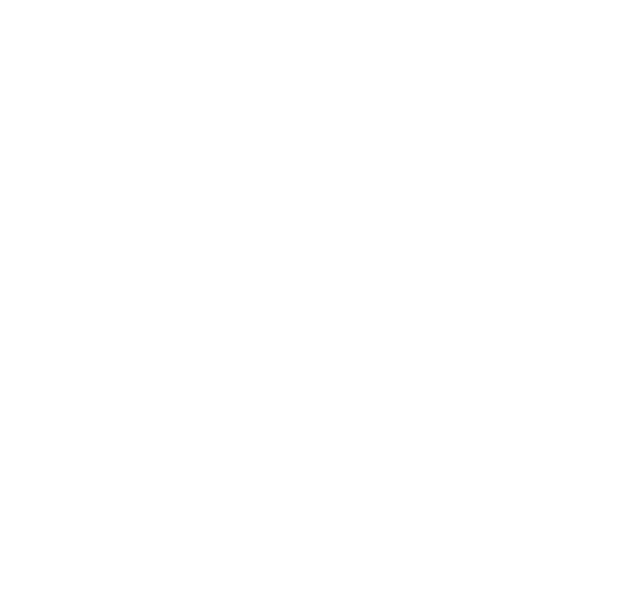
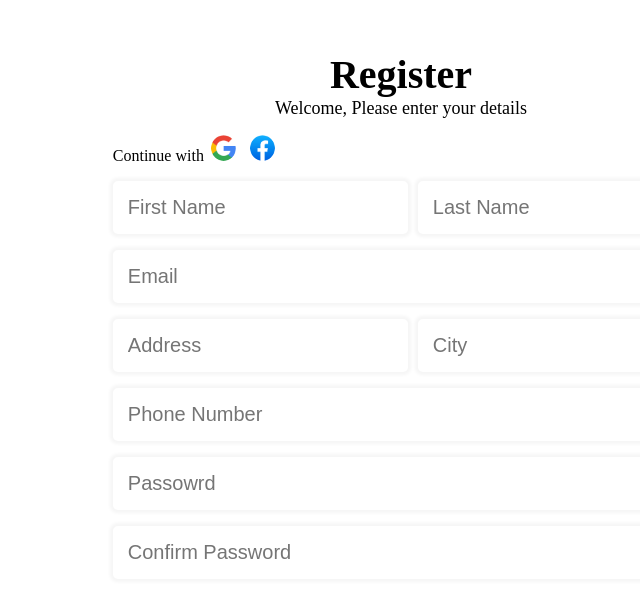
Before and after one commit to Worksquare/FasX, a React (Create React App) app in the folder client/frontend/: page / in a window 1280 px wide. Shown: the part 2466-3064 px from the top of the page, without its empty margins (239-879 px from the left). Before the commit the page ends 2400 px from the top, so only its background shows below. Built offline with nearby package versions, Linux system fonts and the light colour scheme.

Commit message:
working on the rider sign up

```diff
--- a/client/frontend/src/App.js
+++ b/client/frontend/src/App.js
@@ -1,6 +1,7 @@
 import "./App.css";
 import Login from "./components/Login/Login";
 import PasswordReset from "./components/Password reset/PasswordReset";
+import RiderSignUp from "./components/RiderSignUp/RiderSignUp";
 import PasswordResetSuccess from "./components/password reset success/PasswordResetSuccess";
 
 function App() {
@@ -10,6 +11,7 @@
         <Login />
         <PasswordReset />
         <PasswordResetSuccess />
+        <RiderSignUp />
       </header>
     </div>
   );
--- /dev/null
+++ b/client/frontend/src/components/RiderSignUp/RiderSignUp.css
@@ -0,0 +1,81 @@
+.wrapper{
+
+    max-width: 650px;
+    height: 1020px;
+    margin: 5rem auto;
+    background-color: #fff;
+    border-radius: 10px;
+    padding: 2.3rem;
+}
+
+.heading{
+   text-align: center;
+}
+
+.heading__title{
+    font-size: 40px;
+    font-weight: 700;
+ }
+
+ .heading__content{
+    font-size: 18px;
+    font-weight: 400;
+ }
+
+
+ .social{
+    margin: 16px 0;
+ }
+
+ .social__icon{
+    width: 30px;
+    margin: 0 7px;
+    text-align: center;
+ }
+
+ .social .social__icon img{
+    width: 25px;
+    border-radius: 100px;
+ }
+
+
+form .form__wrapper{
+  display: flex;
+  flex-wrap: wrap;
+  gap: 16px;
+
+}
+
+.form__wrapper input{
+   border-radius: 5px; ;
+   box-shadow: 0px 0px 3.33px 3.33px rgba(0, 0, 0, 0.04);
+   outline: none;
+   border: none;
+   font-size: 20px;
+   flex: 1;
+   padding: 15px;
+
+}
+
+.wrap{
+  display: flex;
+  flex: 1;
+  gap: 10px;
+}
+
+
+form .form__span{
+   flex-basis: calc(100% - 10px);
+
+}
+
+
+@media (max-width: 600px) {
+   .wrap {
+     flex-direction: column;
+   }
+
+   form .form__span {
+     flex-basis: 100%;
+   }
+ }
--- /dev/null
+++ b/client/frontend/src/components/RiderSignUp/RiderSignUp.jsx
@@ -0,0 +1,54 @@
+import React from 'react'
+import './RiderSignUp.css'
+import Facebook from "../../images/facebook.png";
+import Google from "../../images/google.png";
+
+const RiderSignUp = () => {
+  return (
+    <section className='wrapper'>
+        <div className="heading">
+            <h1 className='heading__title'>Register</h1>
+            <span className='heading__content'>
+            Welcome, Please enter your details
+            </span>
+        </div>
+        <div className="social">
+            <span className="social__text">
+            Continue with
+            </span>
+
+                <a href="/" className='social__icon'  >
+                    <img src={Google} alt="google icon" />
+                </a>
+                <a href="/" className='social__icon' >
+                    <img src={Facebook} alt="facebook logo" />
+                </a>
+
+        </div>
+
+        <form>
+
+            <div className="form__wrapper">
+                <div className="wrap">
+                <input type="text" placeholder='First Name'/>
+                <input type="text" placeholder='Last Name'/>
+                </div>
+                <input type='email' placeholder='Email'/>
+                <div className="wrap">
+                    <input type="text" placeholder='Address' />
+                    <input type="text" placeholder='City' />
+                </div>
+
+                <input type="tel" placeholder='Phone Number' className='form__span'/>
+                <input type="password" placeholder="Passowrd" className='form__span' required />
+                <input type="password" placeholder="Confirm Password" className='form__span' required />
+            </div>
+
+        </form>
+
+
+    </section>
+  )
+}
+
+export default RiderSignUp
```
